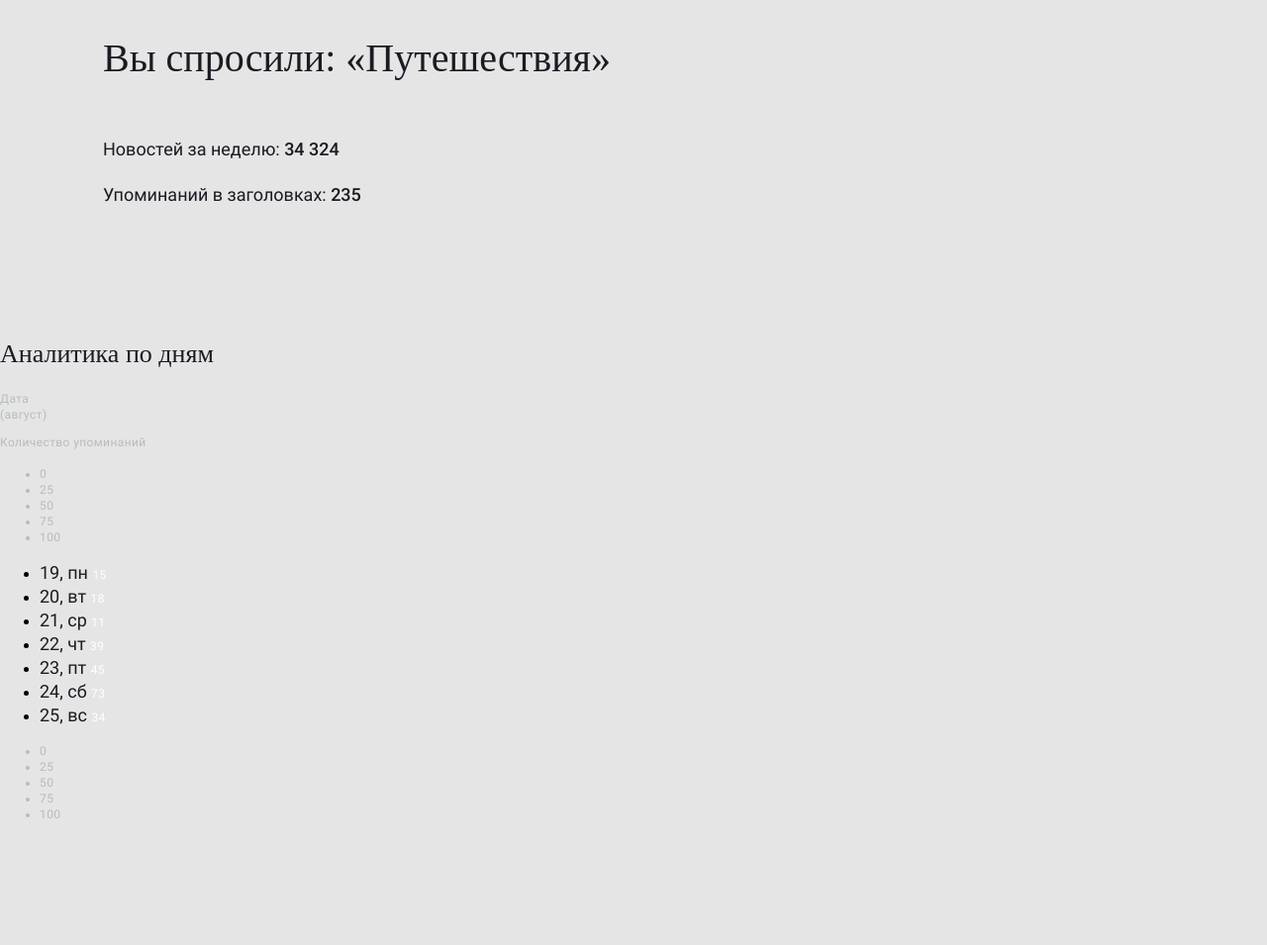
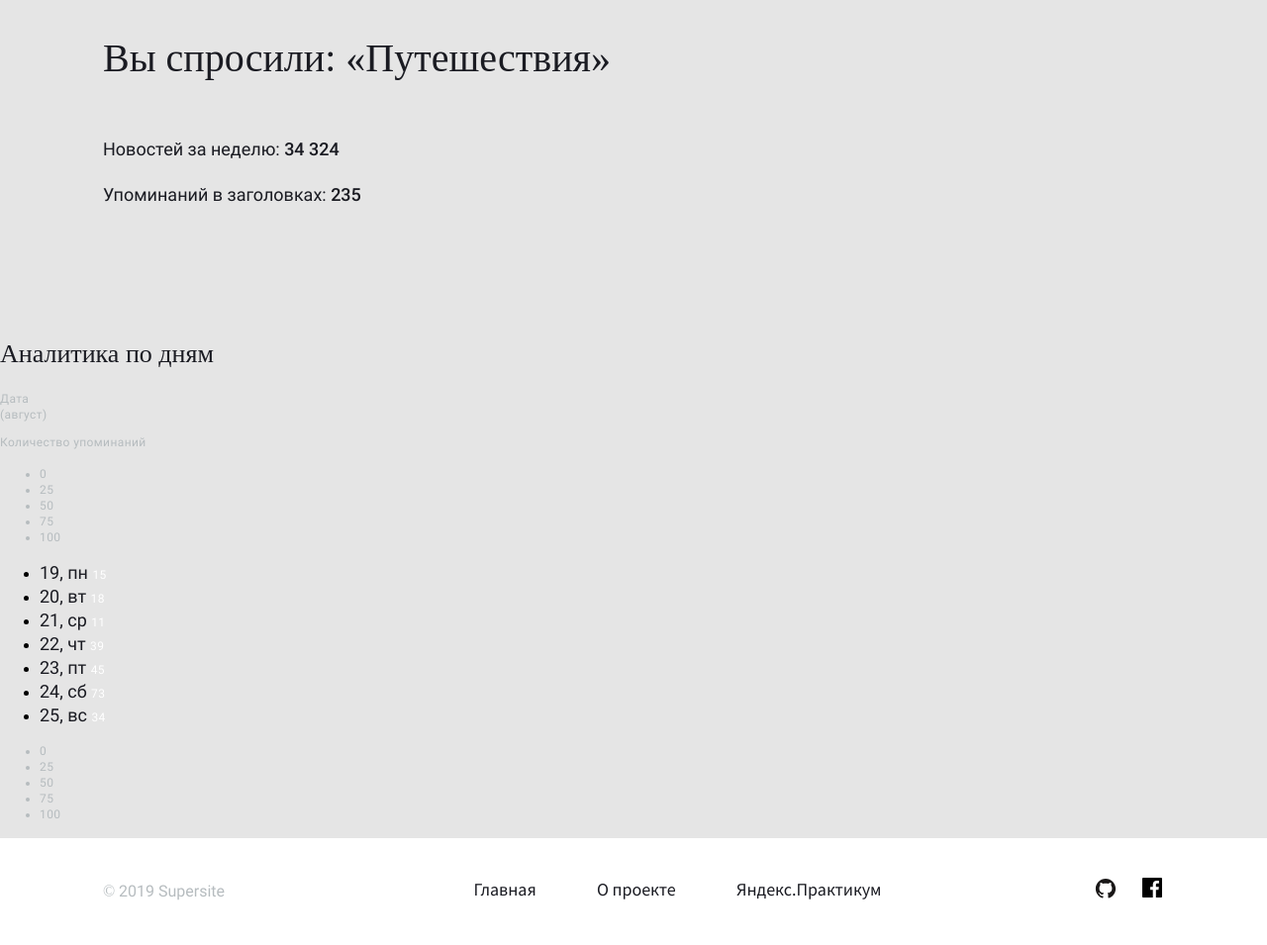
Before and after one commit to Stanze-von-S/Diploma-work, a website built with webpack: page src/analytics.html in a window 1280 px wide. Shown: the part 185-1140 px from the top of the page at 99% size. Before the commit the page ends 1032 px from the top, so only its background shows below. Built offline with nearby package versions, Linux system fonts and the light colour scheme.

Commit message:
Added section footer in third page and fixed margins there

```diff
--- a/src/analytics.html
+++ b/src/analytics.html
@@ -19,8 +19,8 @@
       <a href="index.html" class="menu__link text-title text-title_size_m text_color_dark">NewsAnalyzer</a>
 
       <div class="menu__links">
-        <a href="index.html" class="menu__link menu__link_on_white text_color_dark text-subtitle text-subtitle_size_xxl">Главная</a>
-        <a href="about.html" class="menu__link menu__link_on_white text_color_grey text-subtitle text-subtitle_size_xxl">О проекте</a>
+        <a href="index.html" class="menu__link menu__link_header menu__link_on_white text_color_dark text-subtitle text-subtitle_size_xxl">Главная</a>
+        <a href="about.html" class="menu__link menu__link_header menu__link_on_white text_color_grey text-subtitle text-subtitle_size_xxl">О проекте</a>
       </div>
 
     </nav>
@@ -151,5 +151,27 @@
     </ul>
   </section>
 
+  <footer class = "footer">
+    <h2 class = "text-subtitle text-subtitle_size_l text_color_grey">&copy; 2019 Supersite</h2>
+
+    <div class = "footer__wrapper">
+      <nav class = "menu__links menu__links_theme_local">
+        <a href = "index.html" class = "text-subtitle text-subtitle_family_source-sans-pro text_color_dark menu__link">Главная</a>
+        <a href = "about.html" class = "text-subtitle text-subtitle_family_source-sans-pro text_color_dark menu__link">О проекте</a>
+        <a href = "https://praktikum.yandex.ru/" class = "text-subtitle text-subtitle_family_source-sans-pro text_color_dark menu__link">Яндекс.Практикум</a>
+      </nav>
+
+      <nav class="menu__links menu__links_theme_social">
+        <a href="https://github.com/" class="">
+          <img src = "<%=require('./images/github.svg')%>" class = "">
+        </a>
+        <a href="https://www.facebook.com/" class="">
+          <img src="<%=require('./images/facebook.svg')%>" class="">
+        </a>
+      </nav>
+    </div>
+
+  </footer>
+
 <script src="<%= htmlWebpackPlugin.files.chunks.analytics.entry %>"></script>
 </body>
--- a/src/blocks/analytics.css
+++ b/src/blocks/analytics.css
@@ -7,3 +7,4 @@
 @import url(./topic/topic.css);
 @import url(./article/article.css);
 @import url(./analytics/analytics.css);
+@import url(./footer/footer.css);
--- /dev/null
+++ b/src/blocks/menu/__link/_header/menu__link_header.css
@@ -0,0 +1,15 @@
+.menu__link_header {
+  padding-bottom: 30px;
+}
+
+@media (max-width: 1000px) {
+    .menu__link_header {
+      padding-bottom: 22px;
+    }
+  }
+
+  @media (max-width: 720px) {
+    .menu__link_header {
+      padding-bottom: 16px;
+    }
+  }
--- a/src/blocks/menu/__link/menu__link.css
+++ b/src/blocks/menu/__link/menu__link.css
@@ -1,12 +1,13 @@
 @import url(./_on/menu__link_on_white.css);
 @import url(./_on/menu__link_on_dark.css);
 @import url(./_active/menu__link_active.css);
+@import url(./_header/menu__link_header.css);
 
 .menu__link {
-  padding-bottom: 30px;
+  /* padding-bottom: 30px; */
   text-decoration: none;
   }
-
+/*
 @media (max-width: 1000px) {
   .menu__link {
     padding-bottom: 22px;
@@ -17,4 +18,4 @@
   .menu__link {
     padding-bottom: 16px;
   }
-}
+} */
```
Also changed, not shown: src/about.html (+2 -2 lines), src/index.html (+2 -2 lines).
